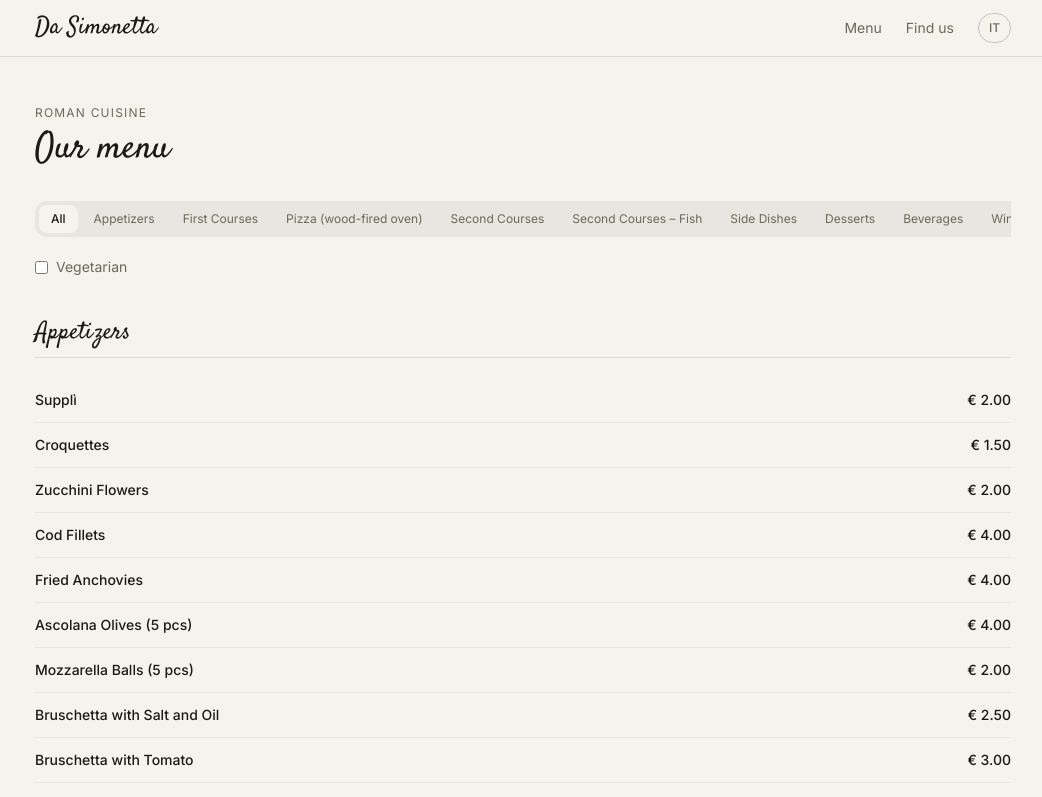
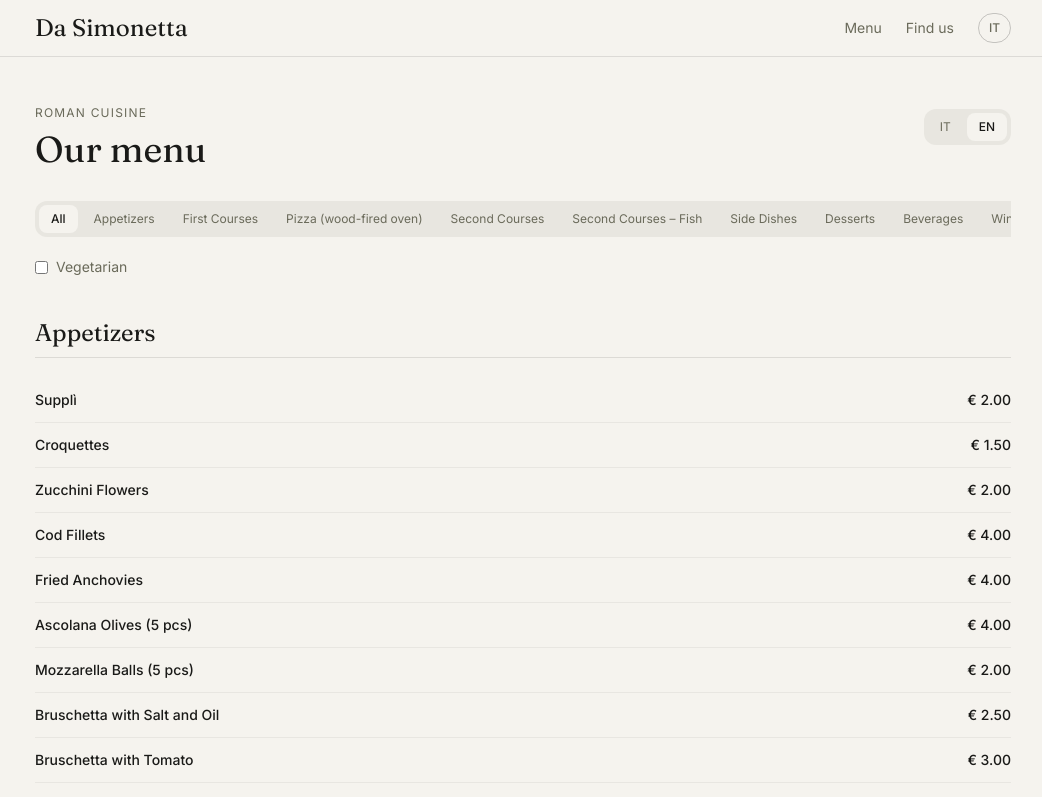
Before and after one commit to Simone-Anc/da-simonetta, a Next.js app: page /en/menu in a window 1280 px wide. Shown: the top 797 px of the page, without its empty margins (117-1159 px from the left). Built offline with nearby package versions, Linux system fonts and the light colour scheme.

Commit message:
aggiungi switcher lingua sulla pagina menu

```diff
--- a/app/[locale]/dove-siamo/page.tsx
+++ b/app/[locale]/dove-siamo/page.tsx
@@ -24,7 +24,7 @@ export default async function DoveSiamoPage({
     <div className="max-w-5xl mx-auto px-4 sm:px-6 py-10 sm:py-12">
       <p className="text-xs text-[#6a6a5a] uppercase tracking-widest mb-2">{t('eyebrow')}</p>
       <h1 className="text-3xl sm:text-4xl font-medium mb-8 sm:mb-10"
-          style={{ fontFamily: 'Satisfy, cursive' }}>
+          style={{ fontFamily: "'Fraunces', serif" }}>
         {t('title')}
       </h1>
 
--- a/app/[locale]/layout.tsx
+++ b/app/[locale]/layout.tsx
@@ -53,7 +53,7 @@ export default async function LocaleLayout({
         <link rel="preconnect" href="https://fonts.googleapis.com" />
         <link rel="preconnect" href="https://fonts.gstatic.com" crossOrigin="anonymous" />
         <link
-          href="https://fonts.googleapis.com/css2?family=Satisfy&family=Inter:wght@300;400;500&display=swap"
+          href="https://fonts.googleapis.com/css2?family=Fraunces:ital,wght@0,400;1,400&family=Inter:wght@300;400;500&display=swap"
           rel="stylesheet"
         />
       </head>
--- a/app/[locale]/page.tsx
+++ b/app/[locale]/page.tsx
@@ -28,7 +28,7 @@ export default async function HomePage({
         </p>
         <h1
           className="text-4xl sm:text-6xl text-white leading-tight max-w-xs sm:max-w-2xl"
-          style={{ fontFamily: 'Satisfy, cursive' }}
+          style={{ fontFamily: "'Fraunces', serif" }}
         >
           {t('title')}
         </h1>
@@ -37,8 +37,8 @@ export default async function HomePage({
         </p>
         <Link
           href={`/${locale}/menu`}
-          className="mt-2 inline-block bg-white text-[#1a1a18] text-sm
-           px-5 py-2 rounded-full hover:opacity-90 transition-opacity"
+          className="mt-2 inline-block bg-white text-[#1a1a18] text-sm font-medium
+                     px-7 py-3 rounded-lg hover:opacity-90 transition-opacity"
         >
           {t('cta')}
         </Link>
@@ -67,7 +67,7 @@ export default async function HomePage({
       {/* ── Piatti in evidenza ── */}
       <section className="max-w-5xl mx-auto px-4 sm:px-6 py-12 sm:py-16">
         <p className="text-xs text-[#6a6a5a] uppercase tracking-widest mb-2">{t('featured')}</p>
-        <h2 className="text-3xl sm:text-4xl mb-8 sm:mb-10" style={{ fontFamily: 'Satisfy, cursive' }}>
+        <h2 className="text-3xl sm:text-4xl mb-8 sm:mb-10" style={{ fontFamily: "'Fraunces', serif" }}>
           {t('featuredTitle')}
         </h2>
         {/* 1 colonna su mobile piccolo, 2 su mobile medio, 4 su desktop */}
--- a/components/MenuClient.tsx
+++ b/components/MenuClient.tsx
@@ -2,6 +2,7 @@
 
 import { useState, useRef } from 'react'
 import { useTranslations } from 'next-intl'
+import { useRouter, usePathname } from 'next/navigation'
 
 type Locale = 'it' | 'en'
 
@@ -41,9 +42,13 @@ export default function MenuClient({
   const [activeCategory, setActiveCategory] = useState('all')
   const [vegOnly, setVegOnly] = useState(false)
   const scrollRef = useRef<HTMLDivElement>(null)
+  const router = useRouter()
+  const pathname = usePathname()
+
+  const otherLocale: Locale = locale === 'it' ? 'en' : 'it'
+  const switchPath = pathname.replace(`/${locale}`, `/${otherLocale}`)
 
   const categories = menuData.categories
-
   const visibleCategories =
     activeCategory === 'all'
       ? categories
@@ -51,14 +56,43 @@ export default function MenuClient({
 
   return (
     <div className="max-w-5xl mx-auto px-4 sm:px-6 py-10 sm:py-12">
-      {/* Intestazione */}
-      <p className="text-xs text-[#6a6a5a] uppercase tracking-widest mb-2">{t('eyebrow')}</p>
-      <h1 className="text-3xl sm:text-4xl font-medium mb-6 sm:mb-8"
-          style={{ fontFamily: 'Satisfy, cursive' }}>
-        {t('title')}
-      </h1>
 
-      {/* ── Segmented control scrollabile su mobile ── */}
+      {/* Intestazione + switcher lingua */}
+      <div className="flex items-start justify-between gap-4 mb-6 sm:mb-8">
+        <div>
+          <p className="text-xs text-[#6a6a5a] uppercase tracking-widest mb-2">{t('eyebrow')}</p>
+          <h1 className="text-3xl sm:text-4xl font-medium"
+              style={{ fontFamily: "'Fraunces', serif" }}>
+            {t('title')}
+          </h1>
+        </div>
+
+        {/* Switcher IT / EN */}
+        <div className="flex items-center gap-1 p-1 bg-[#e8e6e0] rounded-xl shrink-0 mt-1">
+          <button
+            onClick={() => locale !== 'it' && router.push(switchPath)}
+            className={`text-xs px-3 py-1.5 rounded-lg transition-all ${
+              locale === 'it'
+                ? 'bg-[#f5f3ee] text-[#1a1a18] font-medium'
+                : 'text-[#6a6a5a] hover:text-[#1a1a18]'
+            }`}
+          >
+            IT
+          </button>
+          <button
+            onClick={() => locale !== 'en' && router.push(switchPath)}
+            className={`text-xs px-3 py-1.5 rounded-lg transition-all ${
+              locale === 'en'
+                ? 'bg-[#f5f3ee] text-[#1a1a18] font-medium'
+                : 'text-[#6a6a5a] hover:text-[#1a1a18]'
+            }`}
+          >
+            EN
+          </button>
+        </div>
+      </div>
+
+      {/* Segmented control scrollabile su mobile */}
       <div
         ref={scrollRef}
         className="overflow-x-auto pb-1 mb-4 -mx-4 px-4 sm:mx-0 sm:px-0"
@@ -99,7 +133,7 @@ export default function MenuClient({
             return (
               <section key={cat.id}>
                 <h2 className="text-2xl font-medium mb-5 pb-2 border-b border-black/10"
-                    style={{ fontFamily: 'Satisfy, cursive' }}>
+                    style={{ fontFamily: "'Fraunces', serif" }}>
                   {cat.label[locale]}
                 </h2>
                 {cat.subcategories.map((sub, i) => (
@@ -121,7 +155,7 @@ export default function MenuClient({
           return (
             <section key={cat.id}>
               <h2 className="text-2xl font-medium mb-5 pb-2 border-b border-black/10"
-                  style={{ fontFamily: 'Satisfy, cursive' }}>
+                  style={{ fontFamily: "'Fraunces', serif" }}>
                 {cat.label[locale]}
               </h2>
               <ItemList items={filtered} locale={locale} vegOnly={false} t={t} />
--- a/components/Navbar.tsx
+++ b/components/Navbar.tsx
@@ -21,7 +21,7 @@ export default function Navbar() {
         <Link
           href={`/${locale}`}
           className="text-xl sm:text-2xl shrink-0 leading-none"
-          style={{ fontFamily: 'Satisfy, cursive' }}
+          style={{ fontFamily: "'Fraunces', serif" }}
         >
           Da Simonetta
         </Link>
```
